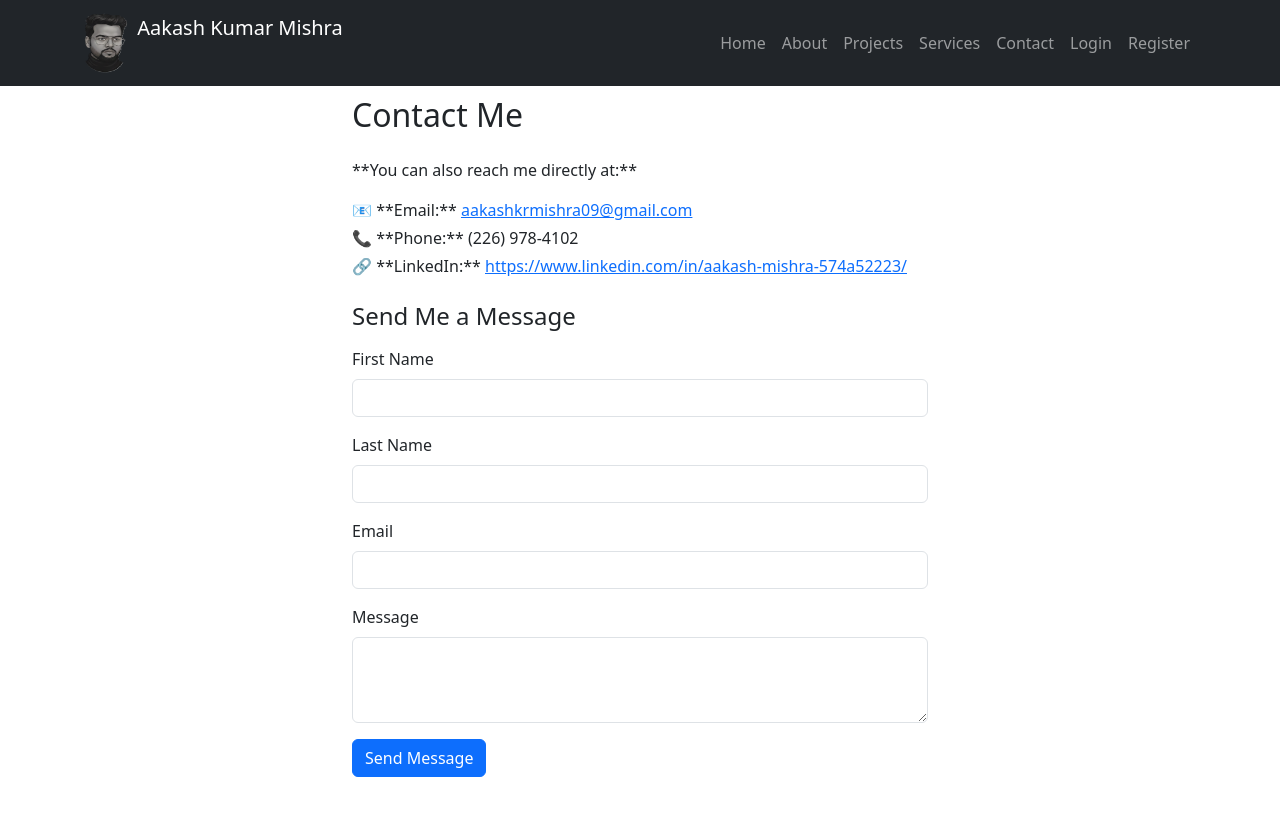
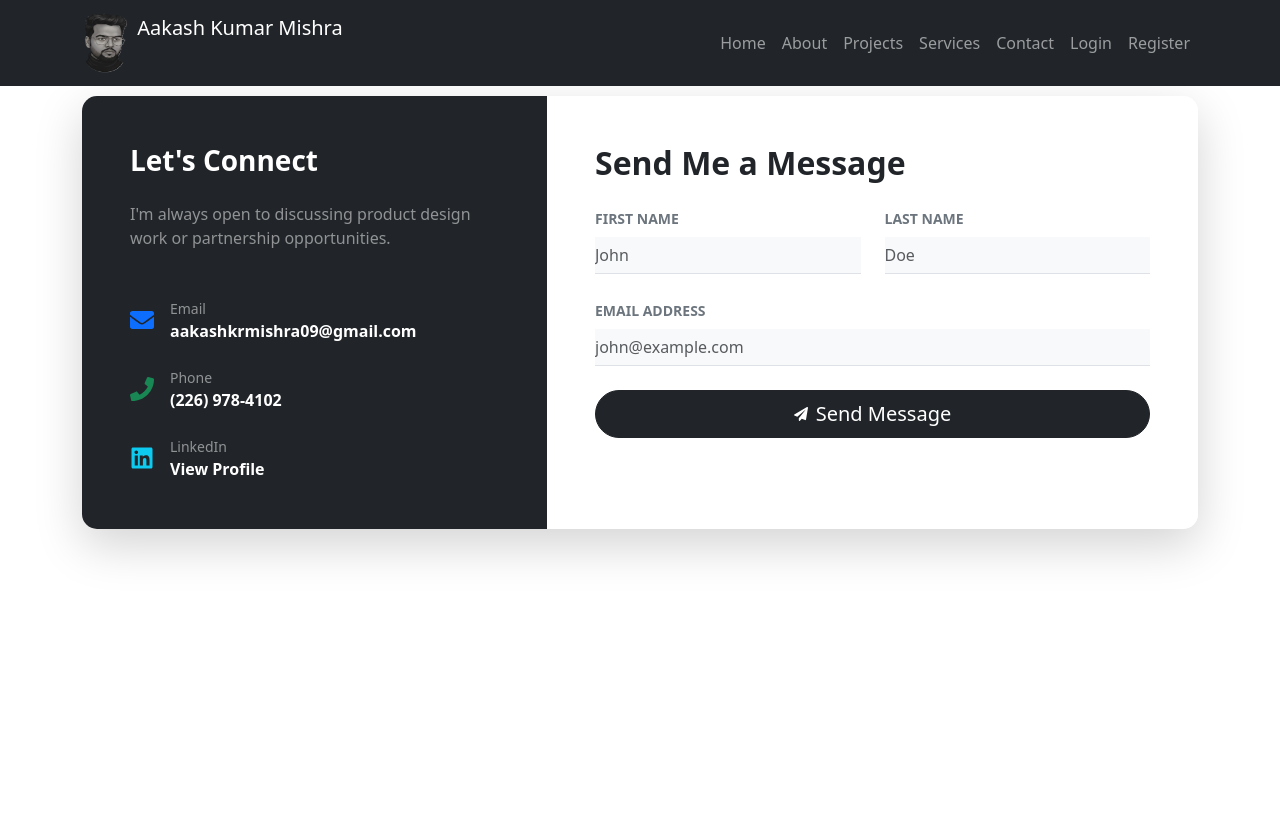
Before and after one commit to aakashkrmishra09/my-portfolio-assignment, a React (Create React App) app: page /contact in a window 1280 px wide. Shown: the top 816 px of the page. Built offline with nearby package versions, Linux system fonts and the light colour scheme.

Commit message:
Redesign Contact page

```diff
--- a/src/pages/Contact.jsx
+++ b/src/pages/Contact.jsx
@@ -1,89 +1,147 @@
 import React, { useState } from 'react';
-import { Container, Form, Button } from 'react-bootstrap';
+import { Container, Row, Col, Form, Button, Card } from 'react-bootstrap';
 import { useNavigate } from 'react-router-dom';
+import { FaEnvelope, FaPhone, FaLinkedin, FaPaperPlane } from 'react-icons/fa'; // Icons
 import api from '../api';
 
 const Contact = () => {
   const navigate = useNavigate();
-
-  // STATE: Defines the data structure for the form
   const [formData, setFormData] = useState({
     firstname: '',
     lastname: '',
     email: '',
-    message: ''
+    message: '' // Ensure your backend Contact model supports 'message', or remove this field if not
   });
 
-  // HANDLER: Updates the state when any form field changes
   const handleChange = (e) => {
     setFormData({ ...formData, [e.target.name]: e.target.value });
   };
 
-  // HANDLER: Submits the form data to the backend API
   const handleSubmit = async (e) => {
     e.preventDefault();
     try {
-      // Makes a POST request to the backend route '/api/contacts'
       await api.post('/contacts', formData);
-
-      // Success feedback and redirection
       alert("Message sent! Redirecting to Home...");
       navigate('/');
     } catch (err) {
-      console.error("API Submission Error:", err);
-      alert("Failed to send message. Please check your backend is running and the '/contacts' route exists.");
+      console.error(err);
+      alert("Failed to send message.");
     }
   };
 
   return (
-    <Container className="py-5 mt-5" style={{ maxWidth: '600px' }}>
-      <h2 className="mb-4">Contact Me</h2>
+    <Container className="py-5 mt-5">
+      <Card className="border-0 shadow-lg overflow-hidden" style={{ borderRadius: '15px' }}>
+        <Row className="g-0">
 
-      {/* START: Static contact details (fixed markdown issue) */}
-      <div className="mb-4">
-        <p>
-          **You can also reach me directly at:**
+          {/* LEFT SIDE: Contact Info Panel */}
+          <Col md={5} className="bg-dark text-white p-5 d-flex flex-column justify-content-center">
+            <h3 className="fw-bold mb-4">Let's Connect</h3>
+            <p className="text-white-50 mb-5">
+              I'm always open to discussing product design work or partnership opportunities.
             </p>
-        <p className="mb-1">
-          📧 **Email:** <a href="mailto:aakashkrmishra09@gmail.com">aakashkrmishra09@gmail.com</a>
-        </p>
-        <p className="mb-1">
-          📞 **Phone:** (226) 978-4102
-        </p>
-        <p>
-          🔗 **LinkedIn:** <a href="https://www.linkedin.com/in/aakash-mishra-574a52223/" target="_blank" rel="noopener noreferrer">https://www.linkedin.com/in/aakash-mishra-574a52223/</a>
-        </p>
+
+            <div className="d-flex align-items-center mb-4">
+              <FaEnvelope className="me-3 text-primary" size={24} />
+              <div>
+                <small className="text-white-50 d-block">Email</small>
+                <a href="mailto:aakashkrmishra09@gmail.com" className="text-white text-decoration-none fw-bold">
+                  aakashkrmishra09@gmail.com
+                </a>
               </div>
-      {/* END: Static contact details */}
+            </div>
 
-      <h4 className="mb-3">Send Me a Message</h4>
+            <div className="d-flex align-items-center mb-4">
+              <FaPhone className="me-3 text-success" size={24} />
+              <div>
+                <small className="text-white-50 d-block">Phone</small>
+                <span className="fw-bold">(226) 978-4102</span>
+              </div>
+            </div>
 
+            <div className="d-flex align-items-center">
+              <FaLinkedin className="me-3 text-info" size={24} />
+              <div>
+                <small className="text-white-50 d-block">LinkedIn</small>
+                <a
+                  href="https://www.linkedin.com/in/aakash-mishra-574a52223/"
+                  target="_blank"
+                  rel="noopener noreferrer"
+                  className="text-white text-decoration-none fw-bold"
+                >
+                  View Profile
+                </a>
+              </div>
+            </div>
+          </Col>
+
+          {/* RIGHT SIDE: Interactive Form */}
+          <Col md={7} className="p-5 bg-white">
+            <h2 className="mb-4 fw-bold text-dark">Send Me a Message</h2>
             <Form onSubmit={handleSubmit}>
-        <Form.Group className="mb-3">
-          <Form.Label>First Name</Form.Label>
-          <Form.Control type="text" name="firstname" onChange={handleChange} required />
+              <Row>
+                <Col md={6}>
+                  <Form.Group className="mb-4">
+                    <Form.Label className="text-secondary small fw-bold">FIRST NAME</Form.Label>
+                    <Form.Control
+                      type="text"
+                      name="firstname"
+                      onChange={handleChange}
+                      className="border-0 border-bottom rounded-0 px-0 shadow-none bg-light"
+                      placeholder="John"
+                      required
+                    />
+                  </Form.Group>
+                </Col>
+                <Col md={6}>
+                  <Form.Group className="mb-4">
+                    <Form.Label className="text-secondary small fw-bold">LAST NAME</Form.Label>
+                    <Form.Control
+                      type="text"
+                      name="lastname"
+                      onChange={handleChange}
+                      className="border-0 border-bottom rounded-0 px-0 shadow-none bg-light"
+                      placeholder="Doe"
+                      required
+                    />
+                  </Form.Group>
+                </Col>
+              </Row>
+
+              <Form.Group className="mb-4">
+                <Form.Label className="text-secondary small fw-bold">EMAIL ADDRESS</Form.Label>
+                <Form.Control
+                  type="email"
+                  name="email"
+                  onChange={handleChange}
+                  className="border-0 border-bottom rounded-0 px-0 shadow-none bg-light"
+                  placeholder="john@example.com"
+                  required
+                />
               </Form.Group>
 
-        <Form.Group className="mb-3">
-          <Form.Label>Last Name</Form.Label>
-          <Form.Control type="text" name="lastname" onChange={handleChange} required />
-        </Form.Group>
+              {/* Added Message Field if your backend supports it, otherwise remove */}
+              {/* <Form.Group className="mb-5">
+                <Form.Label className="text-secondary small fw-bold">MESSAGE</Form.Label>
+                <Form.Control
+                  as="textarea"
+                  rows={3}
+                  name="message"
+                  onChange={handleChange}
+                  className="border-0 border-bottom rounded-0 px-0 shadow-none bg-light"
+                  placeholder="Write your message here..."
+                />
+              </Form.Group> */}
 
-        <Form.Group className="mb-3">
-          <Form.Label>Email</Form.Label>
-          <Form.Control type="email" name="email" onChange={handleChange} required />
-        </Form.Group>
-
-        {/* Message field is correctly added back */}
-        <Form.Group className="mb-3">
-          <Form.Label>Message</Form.Label>
-          <Form.Control as="textarea" rows={3} name="message" onChange={handleChange} required />
-        </Form.Group>
-
-        <Button variant="primary" type="submit">
-          Send Message
+              <div className="d-grid">
+                <Button variant="dark" type="submit" size="lg" className="rounded-pill d-flex align-items-center justify-content-center gap-2">
+                  <FaPaperPlane size={14} /> Send Message
                 </Button>
+              </div>
             </Form>
+          </Col>
+        </Row>
+      </Card>
     </Container>
   );
 };
```
Lines whose indentation alone changed are shown as unchanged.
